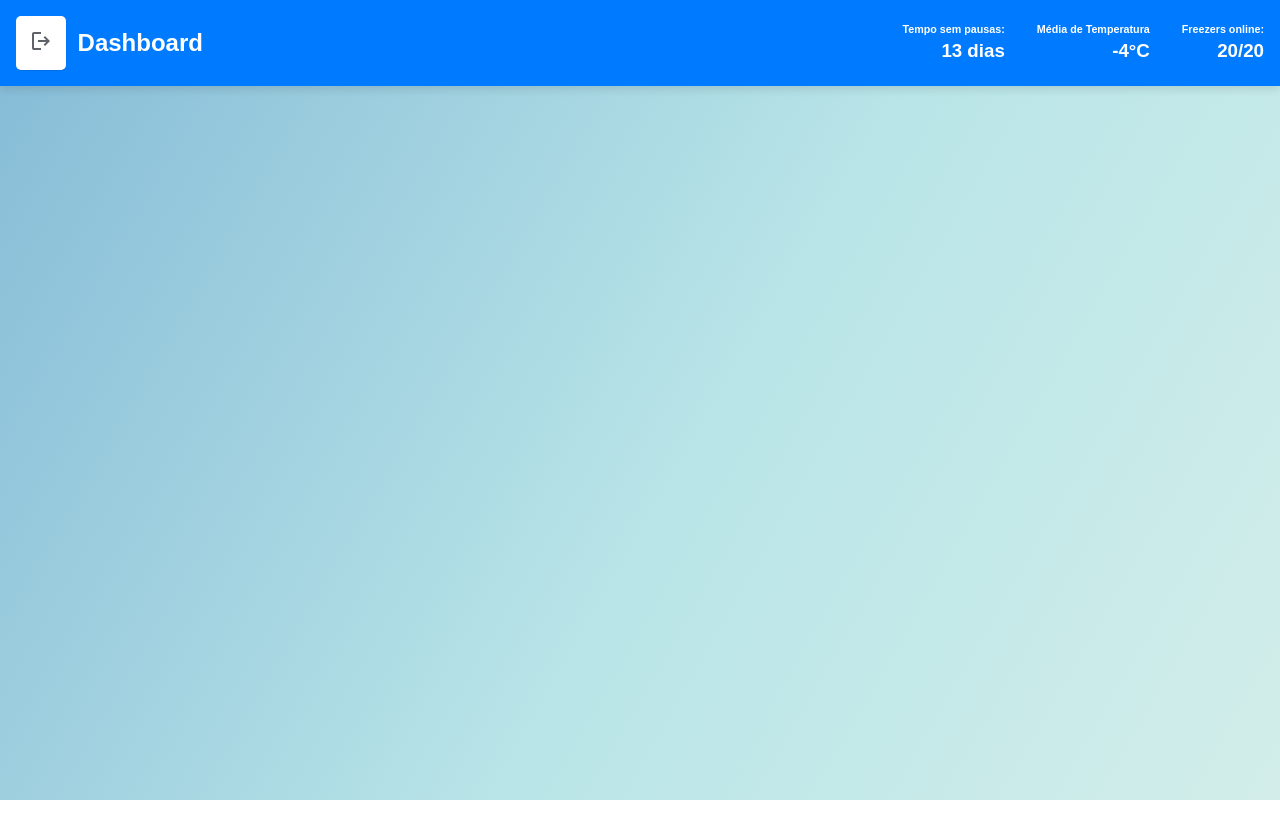
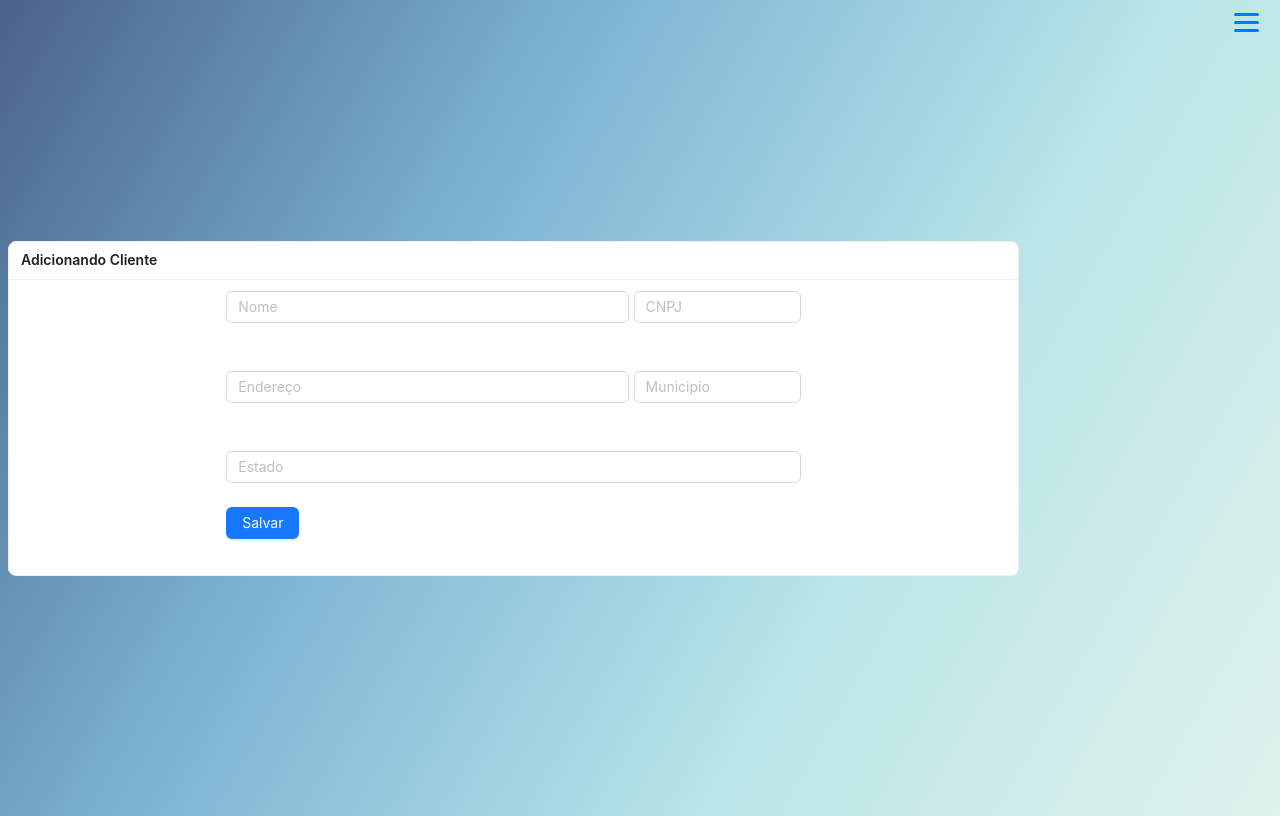
Before and after one commit to joaovfe/ThermoSync, a React (Vite) app: page /FormCliente in a window 1280 px wide. Before the commit this address led to /Dashboard. Built offline with nearby package versions, Linux system fonts and the light colour scheme; no server answers; sample sign-in values are in the browser's storage.

Commit message:
Att final com sidebar
Att final com sidebar

```diff
--- a/package.json
+++ b/package.json
@@ -15,7 +15,7 @@
     "react": "^18.3.1",
     "react-chartjs-2": "^5.2.0",
     "react-dom": "^18.3.1",
-    "react-router-dom": "^6.27.0",
+    "react-router-dom": "^6.28.0",
     "react-toastify": "^10.0.6"
   },
   "devDependencies": {
--- a/src/App.jsx
+++ b/src/App.jsx
@@ -1,64 +1,87 @@
-import { BrowserRouter as Router, Routes, Route } from 'react-router-dom';
+import { BrowserRouter as Router, Routes, Route, useLocation } from "react-router-dom";
 import Login from './components/pages/Login/Login';
-import './App.css';
-import NavigationBar from './components/pages/NavigationBar/NavigationBar';
 import Dashboard from './components/pages/Dashboard/Dashboard';
 import ListagemCliente from './components/pages/ListagemCliente/ListagemCliente';
-import FormCliente from './components/pages/FormCliente/FormCliente';
+import FormCliente from './components/pages/FormCliente/FormCliente'; // Certifique-se de importar
 import ListagemUsuario from './components/pages/ListagemUsuarios/ListagemUsuarios';
-import FormUsuario from './components/pages/ListagemUsuarios/FormUsuario';
+import FormUsuario from './components/pages/ListagemUsuarios/FormUsuario'; // Certifique-se de importar
+import SideBar from './components/pages/NavigationBar/SideBar';
+import ProtectedRoute from './components/pages/Login/ProtectedRoute';
 
-import ProtectedRoute from './components/pages/Login/ProtectedRoute';
+function AppContent() {
+  const location = useLocation();
+  const shouldShowSidebar = location.pathname !== "/"; // Sidebar não aparece na página de login
+
+  return (
+    <>
+      {shouldShowSidebar && <SideBar />}
+      <Routes>
+        <Route path="/" element={<Login />} />
+        <Route
+          path="/Dashboard"
+          element={
+            <ProtectedRoute>
+              <Dashboard />
+            </ProtectedRoute>
+          }
+        />
+        <Route
+          path="/ListagemCliente"
+          element={
+            <ProtectedRoute>
+              <ListagemCliente />
+            </ProtectedRoute>
+          }
+        />
+        <Route
+          path="/FormCliente/:id" // Rota com parâmetro para editar cliente
+          element={
+            <ProtectedRoute>
+              <FormCliente />
+            </ProtectedRoute>
+          }
+        />
+        <Route
+          path="/FormCliente" // Rota sem parâmetro para criar cliente
+          element={
+            <ProtectedRoute>
+              <FormCliente />
+            </ProtectedRoute>
+          }
+        />
+        <Route
+          path="/ListagemUsuario"
+          element={
+            <ProtectedRoute>
+              <ListagemUsuario />
+            </ProtectedRoute>
+          }
+        />
+        <Route
+          path="/FormUsuario/:key" // Rota com parâmetro para editar usuário
+          element={
+            <ProtectedRoute>
+              <FormUsuario />
+            </ProtectedRoute>
+          }
+        />
+        <Route
+          path="/FormUsuario" // Rota sem parâmetro para criar usuário
+          element={
+            <ProtectedRoute>
+              <FormUsuario />
+            </ProtectedRoute>
+          }
+        />
+      </Routes>
+    </>
+  );
+}
 
 function App() {
   return (
     <Router>
-      <Routes>
-        <Route path='/' element={<Login />} />
-        <Route path='/Dashboard' element={
-          <ProtectedRoute>
-            <Dashboard />
-          </ProtectedRoute>
-        } />
-        <Route path="/ListagemCliente" element={
-          <ProtectedRoute adminOnly={true}>
-            <ListagemCliente />
-          </ProtectedRoute>
-        } />
-        <Route path='/FormCliente/:id' element={
-          <ProtectedRoute adminOnly={true}>
-            <FormCliente />
-          </ProtectedRoute>
-        } />
-        <Route path='/FormCliente' element={
-          <ProtectedRoute adminOnly={true}>
-            <FormCliente />
-          </ProtectedRoute>
-        } />
-        <Route path='/ListagemUsuario' element={
-          <ProtectedRoute adminOnly={true}>
-            <ListagemUsuario />
-          </ProtectedRoute>
-        } />
-        <Route path='/FormUsuario/:key' element={
-          <ProtectedRoute adminOnly={true}>
-            <FormUsuario />
-          </ProtectedRoute>
-        } />
-        <Route path='/FormUsuario' element={
-          <ProtectedRoute>
-            <FormUsuario />
-          </ProtectedRoute>
-        } />
-        <Route
-          path="/NavigationBar"
-          element={
-            <ProtectedRoute>
-              <NavigationBar />
-            </ProtectedRoute>
-          }
-        />
-      </Routes>
+      <AppContent />
     </Router>
   );
 }
--- a/src/components/pages/Dashboard/Dashboard.tsx
+++ b/src/components/pages/Dashboard/Dashboard.tsx
@@ -2,8 +2,8 @@ import React, { useEffect, useState } from "react";
 import "./Dashboard.css";
 import { Line } from "react-chartjs-2";
 import "chartjs-adapter-moment";
-import NavigationBar  from '../NavigationBar/NavigationBar'
-
+import NavigationBar from "../NavigationBar/NavigationBar";
+// eslint-disable-next-line react/prop-types
 import {
   Chart as ChartJS,
   CategoryScale,
@@ -14,6 +14,7 @@ import {
   Tooltip,
   Legend,
 } from "chart.js";
+
 ChartJS.register(
   CategoryScale,
   LinearScale,
@@ -23,7 +24,6 @@ ChartJS.register(
   Tooltip,
   Legend
 );
-
 
 const API_URL =
   "https://0gk17cztpb.execute-api.sa-east-1.amazonaws.com/getLatestData";
@@ -68,8 +68,10 @@ function Dashboard() {
   const [dadosTratados, setDadosTratados] = useState<DadoTratado[]>([]);
 
   useEffect(() => {
-    fetch(API_URL)
-      .then(() => {
+    // Simulação de fetch com dados mockados
+    const fetchDados = async () => {
+      try {
+        // Aqui você pode substituir pelos dados reais de uma API
         const data: Medicao[] = [
           {
             dado_id: 508,
@@ -94,27 +96,6 @@ function Dashboard() {
           },
           {
             dado_id: 505,
-            dispositivo_id: 1,
-            data_hora_medicao: "2024-09-13T16:38:06",
-            temperatura: -3.0,
-            status_alerta: "normal",
-          },
-          {
-            dado_id: 504,
-            dispositivo_id: 1,
-            data_hora_medicao: "2024-09-13T16:33:06",
-            temperatura: -2.0,
-            status_alerta: "normal",
-          },
-          {
-            dado_id: 504,
-            dispositivo_id: 2,
-            data_hora_medicao: "2024-09-13T16:33:06",
-            temperatura: -5.0,
-            status_alerta: "normal",
-          },
-          {
-            dado_id: 504,
             dispositivo_id: 2,
             data_hora_medicao: "2024-09-13T15:33:06",
             temperatura: -2.0,
@@ -127,36 +108,23 @@ function Dashboard() {
             temperatura: 0.0,
             status_alerta: "normal",
           },
-          {
-            dado_id: 504,
-            dispositivo_id: 2,
-            data_hora_medicao: "2024-09-13T13:33:06",
-            temperatura: 3.0,
-            status_alerta: "normal",
-          },
-          {
-            dado_id: 504,
-            dispositivo_id: 2,
-            data_hora_medicao: "2024-09-13T12:33:06",
-            temperatura: 5.0,
-            status_alerta: "normal",
-          },
         ];
-        return data;
-      })
-      .then((data) => {
-        const res = organizar(data);
-        setDadosTratados(res);
-        console.log(res);
-      });
+        const dadosOrganizados = organizar(data);
+        setDadosTratados(dadosOrganizados);
+      } catch (error) {
+        console.error("Erro ao buscar dados:", error);
+      }
+    };
+
+    fetchDados();
   }, []);
 
   return (
     <div>
+      <NavigationBar />
       {/* Grid de Cards */}
       <div className="home-cards">
-        <NavigationBar/>
-        {dadosTratados.length > 0 &&
+        {dadosTratados.length > 0 ? (
           dadosTratados.map((dispositivo, index) => {
             const ultimaMedicao =
               dispositivo.medicoes[dispositivo.medicoes.length - 1];
@@ -189,7 +157,10 @@ function Dashboard() {
                 />
               </div>
             );
-          })}
+          })
+        ) : (
+          <p>Carregando dados...</p>
+        )}
       </div>
     </div>
   );
@@ -199,9 +170,13 @@ function prepararDadosParaGrafico(dispositivo: DadoTratado) {
   const dataset = {
     data: dispositivo.medicoes.map((medicao) => medicao.temperatura),
     borderColor: "#6971FF",
+    tension: 0.3,
   };
   const labels = dispositivo.medicoes.map((medicao) =>
-    medicao.data_hora_medicao.split("T")[1].substring(0, 5)
+    new Date(medicao.data_hora_medicao).toLocaleTimeString([], {
+      hour: "2-digit",
+      minute: "2-digit",
+    })
   );
 
   return {
--- a/src/components/pages/NavigationBar/NavigationBar.css
+++ b/src/components/pages/NavigationBar/NavigationBar.css
@@ -1,161 +1,53 @@
 .navbar {
-    position: fixed;
-    top: 0;
-    left: 0;
-
-    width: calc(100vw - 2em); /* * padding esquerda+direita = 2em */
+    width: 100%;
     padding: 1em;
-
     background-color: #007bff;
     color: white;
-
+    position: relative;
     z-index: 1000;
     box-shadow: 0 4px 8px rgba(0, 0, 0, 0.1);
   }
 
-body {
-    font-family: 'Arial', sans-serif;
-    display: flex;
-    justify-content: center;
-    align-items: center;
-    min-height: 100vh;
-    margin: 0;
-    background: linear-gradient(120deg, #4A628A, #7AB2D3, #B9E5E8, #DFF2EB );
-    background-size: 200% 200%;
-    animation: colors 15s ease infinite;
-  }
-
-.logout-button {
-    background-color: white;
-    box-shadow: 0px 1px 1px rgba(0 0 0 /.1);
-    color: white;
-    padding: 0.80rem;
-    font-size: 1rem;
-    border: none;
-    border-radius: 5px;
-    cursor: pointer;
-    transition: background-color 0.3s, transform 0.2s ease;
-  }
-
-  .logout-button:hover {
-    transform: translateY(-3px);
-  }
-
-  .logout-button:active {
-    background-color: #4c51bf;
-  }
-
-.container {
-    display: flex;
-    align-items: center;
-}
-
-.navbar-brand {
-    font-size: 1.5em;
-    font-weight: bold;
-    color: white;
-    text-decoration: none;
-    padding-left: .5em;
-}
-
-.brand-highlight {
-    color: black;
-    font-weight: bold;
-}
-
-.navbar-menu {
-    display: flex;
-}
-
-.navbar-list {
-    display: flex;
-    list-style: none;
-    margin: 0;
-    padding: 0;
-}
-
-.navbar-item {
-    margin-left: 20px;
-}
-
-.navbar-link {
-    color: white;
-    text-decoration: none;
-    font-size: 18px;
-    transition: color 0.3s;
-}
-
-.navbar-link:hover {
-    color: #e6e6e6;
-}
-
   .navbar-info {
     display: flex;
-    flex-direction: row;
-    gap: 2em;
-    position: absolute;
-    right: 0;
-    top: 50%;
-    transform: translateY(-50%);
-    padding-right: 1em;
+    justify-content: space-around;
+    align-items: center;
+    text-align: center;
   }
 
   .navbar-info-item {
-    text-align: end;
-}
-.navbar-info-item > h3 {
-    font-style: normal;
+    margin: 0 1em;
   }
 
-
-@keyframes bounce {
-    0% {
-        transform: translateY(0);
-    }
-    30% {
-        transform: translateY(-5px);
-    }
-    50% {
-        transform: translateY(0);
-    }
-    70% {
-        transform: translateY(-3px);
-    }
-    100% {
-        transform: translateY(0);
-    }
-}
-@media (max-width: 768px) {
-    .navbar-menu {
-        display: none;
-        flex-direction: column;
-        width: 100%;
-        background-color: #007bff;
-        position: absolute;
-        top: 60px;
-        left: 0;
-        padding: 10px 0;
+  .navbar-info-item h6 {
+    margin: 0;
+    font-size: 0.9rem;
+    color: black;
   }
 
-    .navbar-list {
-        flex-direction: column;
+  .navbar-info-item h3 {
+    margin: 0;
+    font-size: 1.5rem;
+    color: black;
   }
 
-    .navbar-item {
-        margin: 10px 0;
+  /* Ajuste para cards */
+  .home-cards {
+    margin-top: 5em;
+    display: flex;
+    flex-wrap: wrap;
+    gap: 2em;
+    justify-content: center;
+  }
+
+  .card {
+    background-color: #f1f1f1;
+    padding: 15px;
+    border-radius: 8px;
+    box-shadow: 0 4px 6px rgba(0, 0, 0, 0.1);
     text-align: center;
   }
 
-    .navbar-toggle {
-        display: block;
-        background-color: transparent;
-        border: none;
-        color: white;
-        font-size: 24px;
-        cursor: pointer;
+  .card h3 {
+    color: #6971FF;
   }
-
-    .navbar-toggle.active + .navbar-menu {
-        display: flex;
-    }
-}
--- a/src/components/pages/NavigationBar/NavigationBar.jsx
+++ b/src/components/pages/NavigationBar/NavigationBar.jsx
@@ -1,9 +1,10 @@
 import './NavigationBar.css';
-import { useNavigate } from 'react-router-dom';
+import { useNavigate, useLocation } from 'react-router-dom';
 import logoutIcon from "../../../assets/logout.svg";
-// import Dashboard from '../Dashboard/Dashboard';
+
 function NavigationBar() {
   const navigate = useNavigate();
+  const location = useLocation(); // Obtém a rota atual
 
   const handleLogout = () => {
     localStorage.removeItem("isAuthenticated");
@@ -11,40 +12,13 @@ function NavigationBar() {
     navigate("/");
   };
 
-  const loggedInUser = JSON.parse(localStorage.getItem("loggedInUser")) || null;
-  const isAdmin = loggedInUser?.permissao === "admin";
+  // Verifica se a rota atual é o Dashboard
+  const isDashboard = location.pathname === "/Dashboard";
 
   return (
-    <header className="navbar">
       <div className="container">
-        <div className="Logout">
-          <button onClick={handleLogout} className="logout-button">
-            <img src={logoutIcon} alt="Logout" className="logout-icon" />
-          </button>
-        </div>
-        <a href="/Dashboard" className="navbar-brand">Dashboard</a>
-        {isAdmin && (
-          <>
-            <a href="/ListagemCliente" className="navbar-brand">Listagem de cliente</a>
-            <a href="/ListagemUsuario" className="navbar-brand">Listagem de usuarios</a>
-          </>
-        )}
-        {/* <nav className="navbar-menu">
-          <ul className="navbar-list">
-            <li className="navbar-item">
-              <a href="#header" className="navbar-link"></a>
-            </li>
-            <li className="navbar-item">
-              <a href="#about" className="navbar-link"></a>
-            </li>
-            <li className="navbar-item">
-              <a href="#projects" className="navbar-link"></a>
-            </li>
-            <li className="navbar-item">
-              <a href="#contact" className="navbar-link"></a>
-            </li>
-          </ul>
-        </nav> */}
+        {/* Apenas exibe as informações no Dashboard */}
+        {isDashboard && (
           <div className="navbar-info">
             <div className="navbar-info-item">
               <h6>Tempo sem pausas:</h6>
@@ -55,12 +29,12 @@ function NavigationBar() {
               <h3>-4°C</h3>
             </div>
             <div className="navbar-info-item">
-            <h6>Freezers online: </h6>
+              <h6>Freezers online:</h6>
               <h3>20/20</h3>
             </div>
           </div>
+        )}
       </div>
-    </header>
   );
 }
 
--- /dev/null
+++ b/src/components/pages/NavigationBar/SideBar.css
@@ -0,0 +1,143 @@
+/* Sidebar */
+.sidebar {
+  position: fixed;
+  top: 0;
+  right: -250px; /* Altere "left" para "right" */
+  width: 250px;
+  height: 100%;
+  background-color: #004d99;
+  color: white;
+  padding: 15px;
+  transition: right 0.3s ease, opacity 0.3s ease; /* Transição ajustada para "right" */
+  z-index: 1000;
+  opacity: 0;
+  pointer-events: none;
+}
+
+.sidebar.open {
+  right: 0; /* Altere "left" para "right" */
+  opacity: 1;
+  pointer-events: auto;
+}
+
+/* Botão de fechar */
+.sidebar .close-btn {
+  font-size: 24px;
+  color: white;
+  background: transparent;
+  border: none;
+  cursor: pointer;
+  position: absolute;
+  top: 15px;
+  left: 15px; /* Ajustado para alinhar dentro do menu */
+}
+
+/* Menu da Sidebar */
+.sidebar-menu {
+  list-style: none;
+  padding: 0;
+  margin: 20px 0 0;
+}
+
+.sidebar-menu li {
+  margin: 15px 0;
+}
+
+.sidebar-menu a {
+  color: white;
+  text-decoration: none;
+  font-size: 18px;
+  padding: 10px 15px;
+  border-radius: 5px;
+  transition: background-color 0.3s ease, color 0.3s ease;
+}
+
+.sidebar-menu a:hover {
+  background-color: #34495e; /* Fundo ao hover */
+  color: #1abc9c; /* Destaque ao hover */
+  transform: translateX(-5px); /* Movimento para a esquerda ao hover */
+}
+
+/* Contêiner do botão de logout */
+.logout-container {
+  position: absolute;
+  bottom: 50px; /* Fixa no final do menu */
+  left: 50%; /* Centraliza o botão */
+  transform: translateX(-50%);
+  width: 80%;
+  text-align: center;
+}
+
+/* Botão de logout */
+.logout-button {
+  display: flex;
+  align-items: center;
+  justify-content: center;
+  background-color: #f44336; /* Vermelho para logout */
+  color: white;
+  padding: 10px;
+  border: none;
+  border-radius: 5px;
+  cursor: pointer;
+  transition: background-color 0.3s ease, transform 0.2s ease;
+  width: 100%;
+}
+
+.logout-button:hover {
+  background-color: #d32f2f; /* Vermelho mais escuro no hover */
+  transform: translateY(-3px);
+}
+
+.logout-icon {
+  margin-right: 10px;
+  width: 20px;
+  height: 20px;
+}
+
+/* Botão de hambúrguer */
+.hamburger-button {
+  position: fixed;
+  top: 15px;
+  right: 15px; /* Move o botão para o canto superior direito */
+  background-color: transparent;
+  border: none;
+  cursor: pointer;
+  z-index: 1100; /* Deve estar acima do conteúdo */
+}
+
+
+.hamburger-icon {
+  display: block;
+  width: 25px;
+  height: 3px;
+  background-color: #007bff;
+  margin: 5px 0; /* Espaçamento entre as barras */
+  border-radius: 3px;
+  transition: background-color 0.3s;
+}
+
+.hamburger-button:hover .hamburger-icon {
+  background-color: #0056b3;
+}
+
+.hamburger-button .hamburger-icon::before,
+.hamburger-button .hamburger-icon::after {
+  content: "";
+  display: block;
+  width: 25px;
+  height: 3px;
+  background-color: #007bff;
+  border-radius: 3px;
+  position: absolute;
+  transition: background-color 0.3s, transform 0.3s;
+}
+
+/* Barra superior */
+.hamburger-button .hamburger-icon::before {
+  transform: translateY(-8px);
+}
+
+/* Barra inferior */
+.hamburger-button .hamburger-icon::after {
+  transform: translateY(8px);
+}
--- /dev/null
+++ b/src/components/pages/NavigationBar/SideBar.jsx
@@ -0,0 +1,59 @@
+import React, { useState } from "react";
+import "./SideBar.css";
+import { useNavigate } from "react-router-dom";
+import logoutIcon from "../../../assets/logout.svg";
+function SideBar() {
+    const [isOpen, setIsOpen] = useState(false);
+    const navigate = useNavigate();
+
+    const handleLogout = () => {
+      localStorage.removeItem("isAuthenticated");
+      localStorage.removeItem("loggedInUser");
+      navigate("/");
+    };
+
+    const loggedInUser = JSON.parse(localStorage.getItem("loggedInUser")) || null;
+    const isAdmin = loggedInUser?.permissao === "admin";
+
+    const toggleSidebar = () => {
+      setIsOpen(!isOpen);
+    };
+
+    return (
+      <div>
+        {/* Botão de hambúrguer para abrir/fechar o menu */}
+        <button className="hamburger-button" onClick={toggleSidebar}>
+          <span className="hamburger-icon"></span>
+        </button>
+
+        {/* Menu Lateral */}
+        <div className={`sidebar ${isOpen ? "open" : ""}`}>
+          <button className="close-btn" onClick={toggleSidebar}>
+            &times;
+          </button>
+          <ul className="sidebar-menu">
+            <li>
+              <a href="/Dashboard">Dashboard</a>
+            </li>
+            <li>
+              <a href="/ListagemCliente">Listagem de Clientes</a>
+            </li>
+            {isAdmin && (
+              <li>
+                <a href="/ListagemUsuario">Listagem de Usuários</a>
+              </li>
+            )}
+          </ul>
+          {/* Botão de Logout */}
+          <div className="logout-container">
+            <button className="logout-button" onClick={handleLogout}>
+              <img src={logoutIcon} alt="Logout" className="logout-icon" />
+              Sair
+            </button>
+          </div>
+        </div>
+      </div>
+    );
+  }
+
+  export default SideBar;
--- a/src/index.css
+++ b/src/index.css
@@ -5,7 +5,7 @@
 
   color-scheme: light dark;
   color: rgba(255, 255, 255, 0.87);
-  background-color: #ffffff;
+  background: linear-gradient(120deg, #4A628A, #7AB2D3, #B9E5E8, #DFF2EB );
 
   font-synthesis: none;
   text-rendering: optimizeLegibility;
```
Also changed, not shown: src/components/pages/Dashboard/Dashboard.css (+38 -63 lines), 1 other file (tests, documents, lock files or other folders). Lines whose indentation alone changed are shown as unchanged.
